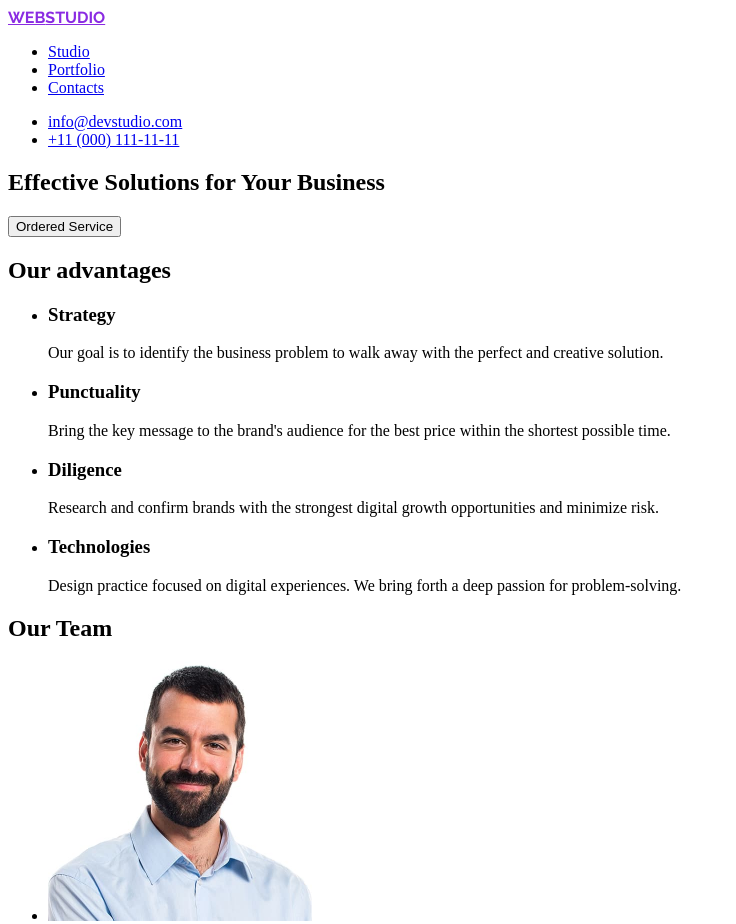
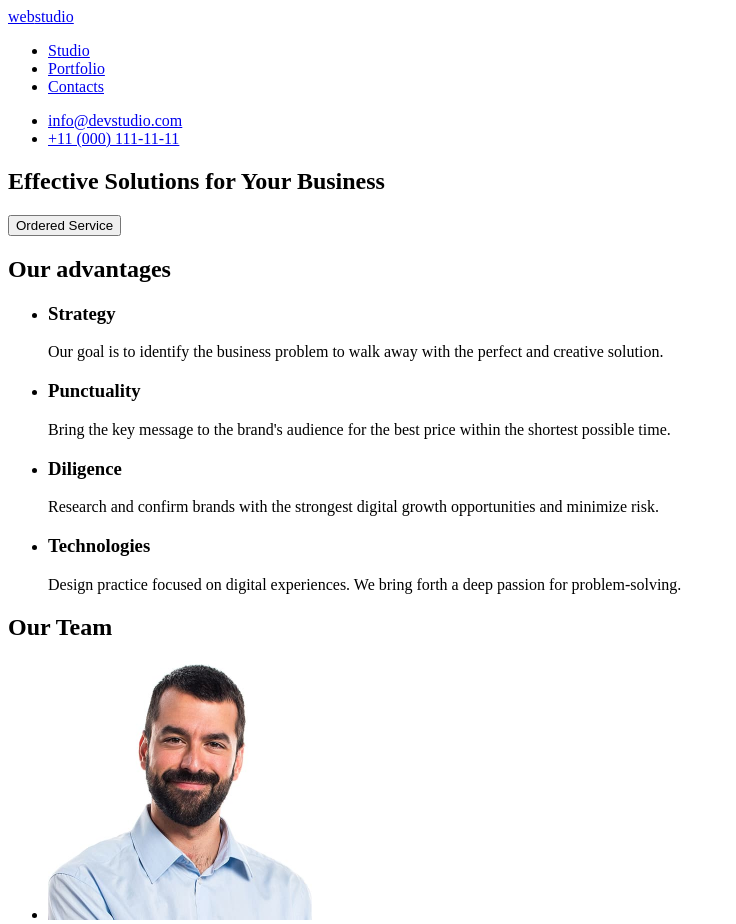
Before and after one commit to Kuchinskiy/goit-hw-01, a plain HTML site: page index.html in a window 1280 px wide. Shown: the top 924 px of the page, without its empty margins (0-736 px from the left). Drawn offline with Linux system fonts and the light colour scheme.

Commit message:
markup complete

```diff
--- a/css/styles.css
+++ /dev/null
@@ -1,15 +0,0 @@
-/* @import url('./stylesnull.css'); */
-
-/* Default */
-:root {
-	--font-family: "Roboto", sans-serif;
-	--second-family: "Raleway", sans-serif;
-}
-
-/* Header */
-.logo {
-	text-transform: uppercase;
-	color: blueviolet;
-	font-family: var(--second-family);
-	font-weight: 700;
-}
--- a/css/stylesnull.css
+++ /dev/null
@@ -1,70 +0,0 @@
-html,
-body {
-	font-family: "Roboto", sans-serif;
-	background-color: #F6F6FA;
-	/* padding: 40px 40px 40px 40px; */
-	font-weight: 400;
-}
-
-*,
-::before,
-::after {
-	margin: 0;
-	padding: 0;
-	border: 0;
-	box-sizing: border-box;
-}
-
-a,
-::before,
-::after {
-	display: inline-block;
-}
-
-a {
-	color: inherit;
-	text-decoration: none;
-	display: inline-block;
-}
-
-ul, ol {
-	margin-top: 0;
-	margin-bottom: 0;
-	list-style: none;
-}
-
-h1,
-h2,
-h3,
-h4,
-h5,
-h6,
-p {
-	font-weight: inherit;
-	font-size: inherit;
-}
-
-img {
-	height: auto;
-	display: block;
-	max-width: 100%;
-	vertical-align: top;
-}
-
-.visually-hidden:not(:focus):not(:active),
-input[type="checkbox"].visually-hidden,
-input[type="radio"].visually-hidden {
-   position: absolute;
-
-   width: 1px;
-   height: 1px;
-   margin: -1px;
-   border: 0;
-   padding: 0;
-
-   white-space: nowrap;
-
-   clip-path: inset(100%);
-   clip: rect(0 0 0 0);
-   overflow: hidden;
-}
--- a/index.html
+++ b/index.html
@@ -4,18 +4,16 @@
 	<meta charset="UTF-8">
 	<meta name="viewport" content="width=device-width, initial-scale=1.0">
 	<meta name="description" content="Learning the basics of HTML for beginners">
-	<link rel="preconnect" href="https://fonts.googleapis.com">
-	<link rel="preconnect" href="https://fonts.gstatic.com" crossorigin>
-	<link href="https://fonts.googleapis.com/css2?family=Raleway:ital,wght@0,100..900;1,100..900&family=Roboto:ital,wght@0,100..900;1,100..900&display=swap" rel="stylesheet">
-	<link rel="stylesheet" href="./css/styles.css">
 	<title>GOIT-HW-01</title>
 </head>
 
 <body>
+
 <!-- Header -->
+
 	<header>
 		<nav>
-			<a class="logo" href="/"><span>web</span>studio</a>
+			<a href="/"><span>web</span>studio</a>
 			<ul>
 				<li><a href="#">Studio</a></li>
 				<li><a href="#">Portfolio</a></li>
@@ -30,17 +28,20 @@
 			</ul>
 		</div>
 	</header>
+
 <!-- Main -->
+
 	<main>
+
 		<!-- Hero -->
 		<div>
-		<!-- Section 1 -->
 			<section>
 					<h1>Effective Solutions for Your Business</h1>
 					<button type="button">Ordered Service</button>
 			</section>
 		</div>
-		<!-- Section 2 -->
+
+		<!-- Section 1 -->
 		<section>
 			<h2>Our advantages</h2>
 			<ul>
@@ -62,7 +63,8 @@
 				</li>
 			</ul>
 		</section>
-		<!-- Section 3 -->
+
+		<!-- Section 2 -->
 		<section>
 			<h2>Our Team</h2>
 			<ul>
@@ -92,9 +94,10 @@
 			</ul>
 		</section>
 	</main>
-<!-- Footer -->
+
+	<!-- Footer -->
 	<footer>
-		<a class="logo" href="/"><span>web</span>studio</a>
+		<a href="/"><span>web</span>studio</a>
 		<p>Increase the flow of customers and sales for your business with digital marketing & growth solutions.</p>
 	</footer>
 </body>
```
